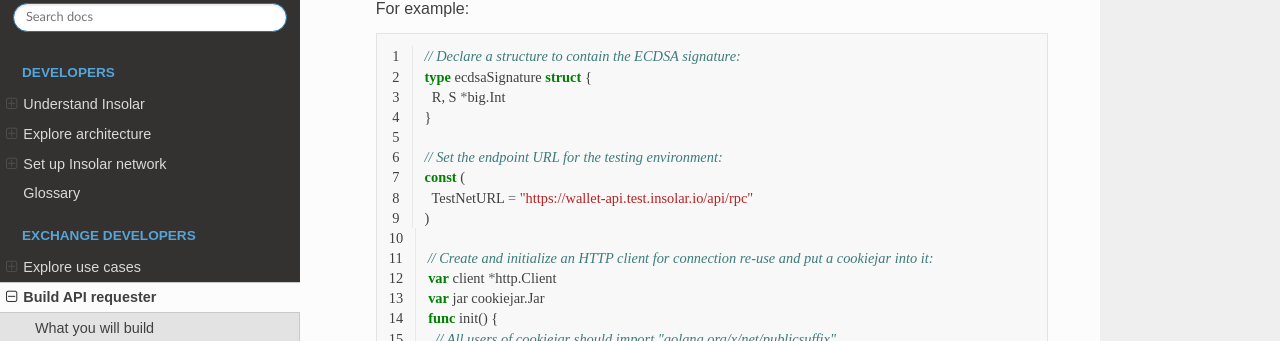
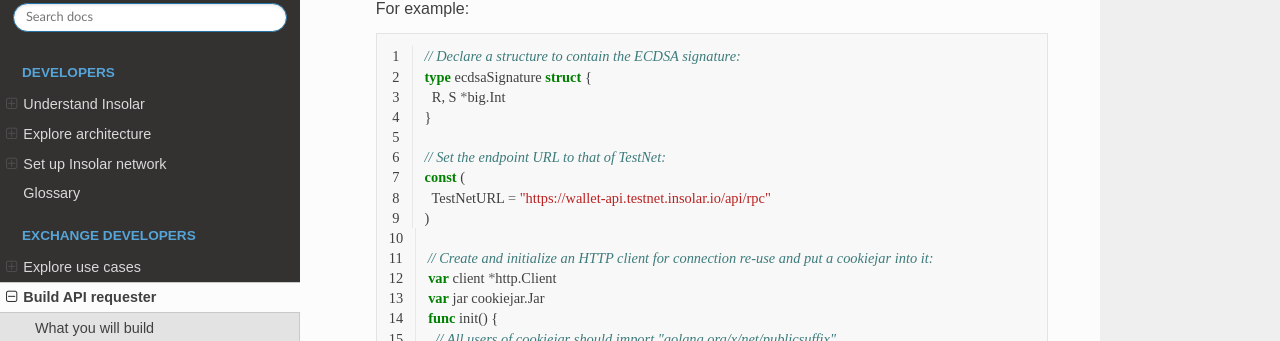
Before and after one commit to insolar/docs, a Sphinx documentation site: the page built from docs/source/requester.rst, in a window 1280 px wide and 900 px high, scrolled down 2303 px. Shown: the part 111-452 px from the top of the window. Built offline with Sphinx 7.4.7 and the Read the Docs theme 2.0.0, drawn with Linux system fonts in a browser that asks for light colours; some web fonts are replaced.

Commit message:
DOC-29: upd TestNetURL

```diff
--- a/docs/source/requester.rst
+++ b/docs/source/requester.rst
@@ -132,9 +132,9 @@ To build the requester, install, import, and set up the following:
         R, S *big.Int
       }
 
-      // Set the endpoint URL for the testing environment:
+      // Set the endpoint URL to that of TestNet:
       const (
-        TestNetURL = "https://wallet-api.test.insolar.io/api/rpc"
+        TestNetURL = "https://wallet-api.testnet.insolar.io/api/rpc"
       )
 
       // Create and initialize an HTTP client for connection re-use and put a cookiejar into it:
@@ -675,9 +675,9 @@ Below is the complete requester code example in Golang. Click **Show** to expand
         R, S *big.Int
       }
 
-      // Set the endpoint URL for the testing environment:
+      // Set the endpoint URL to that of TestNet:
       const (
-        TestNetURL = "https://wallet-api.test.insolar.io/api/rpc"
+        TestNetURL = "https://wallet-api.testnet.insolar.io/api/rpc"
       )
 
       // Create and initialize an HTTP client for connection re-use and put a cookiejar into it:
```
